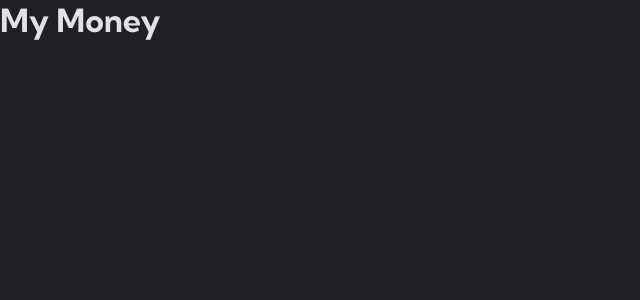
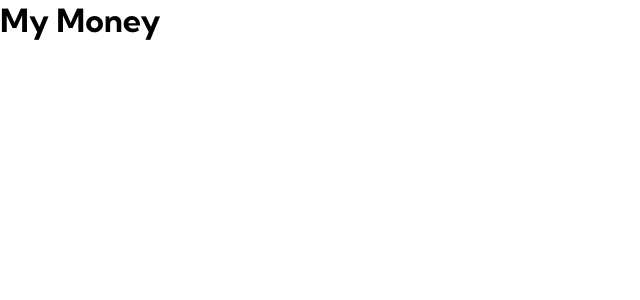
Before and after one commit to Giovani-Silva/my-money, a React (Vite) app: page / in a window 1280 px wide. Shown: the top 300 px of the page, without its empty margins (0-640 px from the left). Built offline with nearby package versions, Linux system fonts and the light colour scheme.

Commit message:
paleta de cores

```diff
--- a/src/styles/themes/default.ts
+++ b/src/styles/themes/default.ts
@@ -1,20 +1,25 @@
 export const defaultTheme = {
-  white: '#fff',
+  white: '#ffffff',
+  black: '#000000',
 
-  'gray-100': '#E1E1E6',
-  'gray-300': '#C4C4CC',
-  'gray-400': '#8D8D99',
-  'gray-500': '#7C7C8A',
-  'gray-600': '#323238',
-  'gray-700': '#29292E',
-  'gray-800': '#202024',
-  'gray-900': '#121214',
+  'background-100': '#F8F8F8',
+  'background-200': '#FAFAFA',
+  'background-300': '#EBE8E8',
+  'background-400': '#363A3F',
 
-  'green-300': '#00B37E',
-  'green-500': '#00875F',
-  'green-700': '#015F43',
+  'primary-500': '#C8EE44',
 
-  'red-300': '#F75A68',
-  'red-500': '#AB222E',
-  'red-700': '#7A1921',
+  'text-200': '#929EAE',
+  'text-300': '#929EAE',
+  'text-400': '#78778B',
+  'text-500': '#1B212D',
+
+  'green-300': '#EEFEF2',
+  'green-400': '#29A073',
+  'green-500': '#19D076',
+
+  'red-500': '#E5363D',
+
+  'orange-300': '#FFF1E6',
+  'orange-500': '#F2994A',
 } as const;
```
